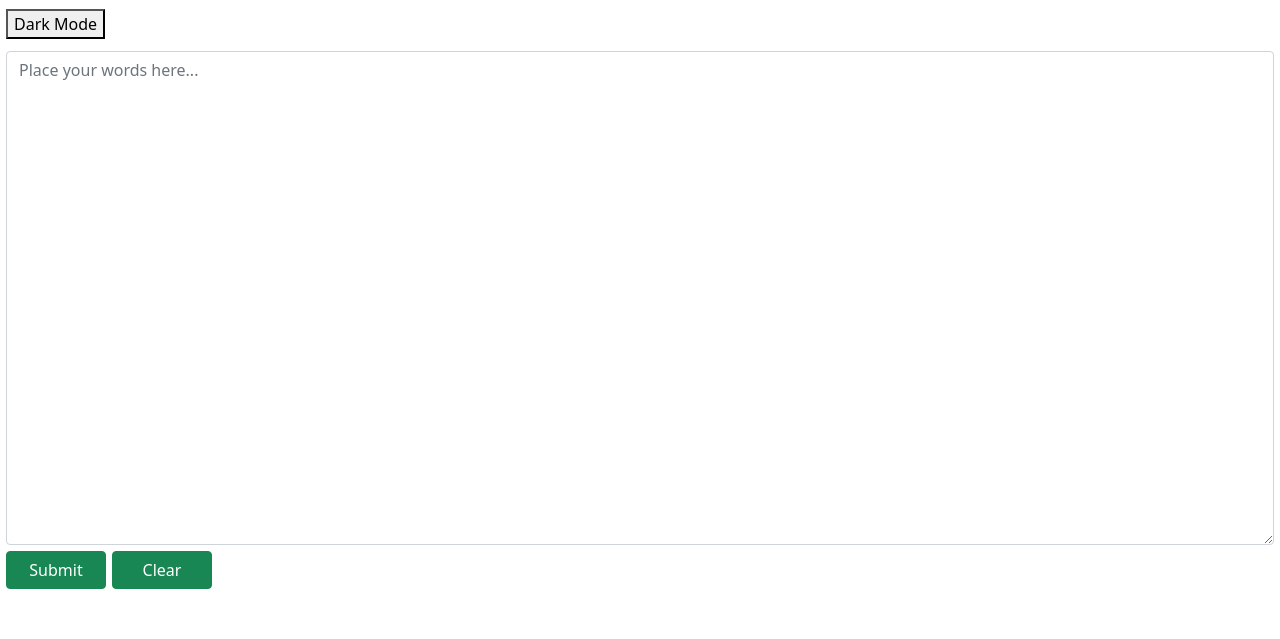
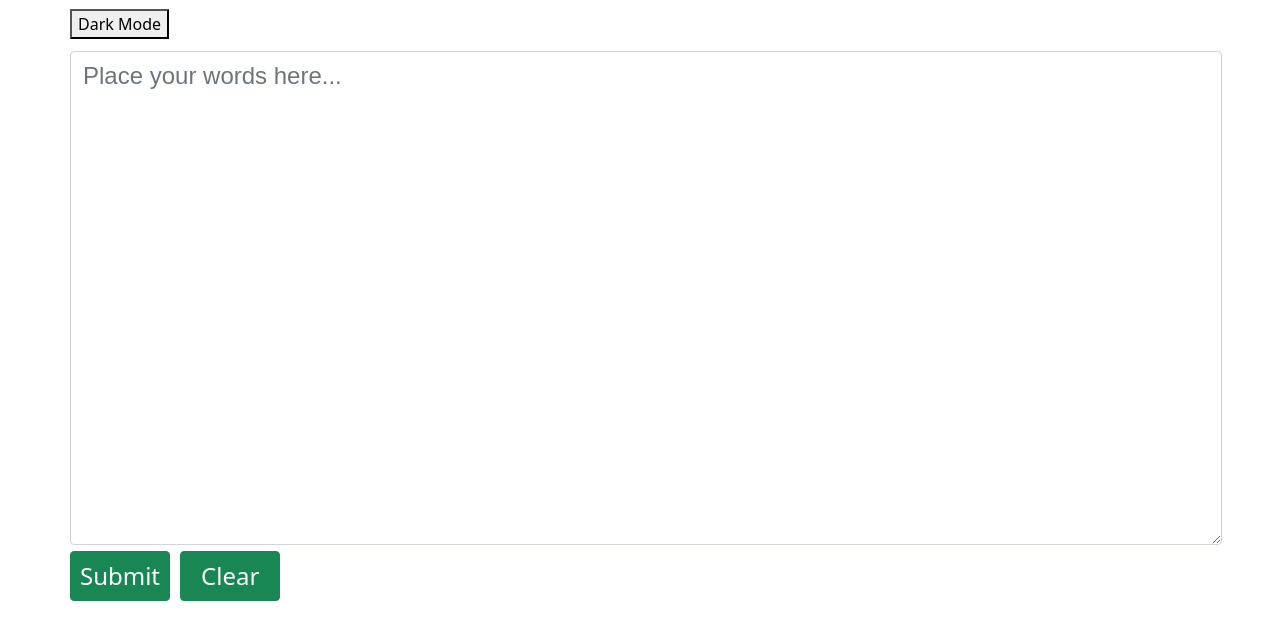
Before and after one commit to TwoFivinClimber/LAB-word-counter, a plain HTML site: page index.html in a window 1280 px wide. Shown: the part 53-692 px from the top of the page. Drawn offline with nearby package versions, Linux system fonts and the light colour scheme.

Commit message:
Added more css with for challenge 2

```diff
--- a/main.css
+++ b/custom.css
@@ -1,3 +1,7 @@
+.content{
+  max-width: 90%;
+  margin: auto;
+}
 h1{
   text-align: center;
 }
@@ -10,20 +14,26 @@ h1{
 #bg-switch{
   margin: 6px;
 }
+.texta{
+width: 100%;
+}
+
+::placeholder{
+  color: blue;
+  font-size: 1.5em;
+  font-family: Arial, Helvetica, sans-serif;
+}
+
+
 form{
-  display: flex;
   margin: 6px;
-  flex-wrap: wrap;
 }
-textarea{
-  flex-direction: column;
 
-}
 .btn-success{
-  flex-direction: row;
-  align-items: space-between;
   margin-right: 6px;
   margin-top: 6px;
   font-size: 16px;
   width: 100px;
+  font-size: 1.5em;
+  padding: 6px;
 }
--- a/index.html
+++ b/index.html
@@ -5,18 +5,18 @@
   <meta http-equiv="X-UA-Compatible" content="IE=edge">
   <meta name="viewport" content="width=device-width, initial-scale=1.0">
   <title>Word Counter</title>
-  <link rel="stylesheet" href="main.css">
   <link href="https://cdn.jsdelivr.net/npm/bootstrap@5.1.3/dist/css/bootstrap.min.css" rel="stylesheet" integrity="sha384-1BmE4kWBq78iYhFldvKuhfTAU6auU8tT94WrHftjDbrCEXSU1oBoqyl2QvZ6jIW3" crossorigin="anonymous">
+  <link rel="stylesheet" type="text/css" href="custom.css">
 </head>
 
 <body>
 
-
+ <div class="content">
 
   <h1>Word Counter</h1>
   <button id="bg-switch">Dark Mode</button>
   <div id="error" class="error"></div>
-  <form>
+  <form class="texta">
     <textarea class="form-control" id="exampleFormControlTextarea1" rows="20" placeholder="Place your words here..."></textarea>
     <button type="submit" class="btn btn-success">Submit</button>
     <button type="reset" class="btn btn-success">Clear</button>
@@ -26,5 +26,6 @@
 
   <script src="main.js"></script>
   <script src="https://cdn.jsdelivr.net/npm/bootstrap@5.1.3/dist/js/bootstrap.bundle.min.js" integrity="sha384-ka7Sk0Gln4gmtz2MlQnikT1wXgYsOg+OMhuP+IlRH9sENBO0LRn5q+8nbTov4+1p" crossorigin="anonymous"></script>
+</div>
 </body>
 </html>
```
